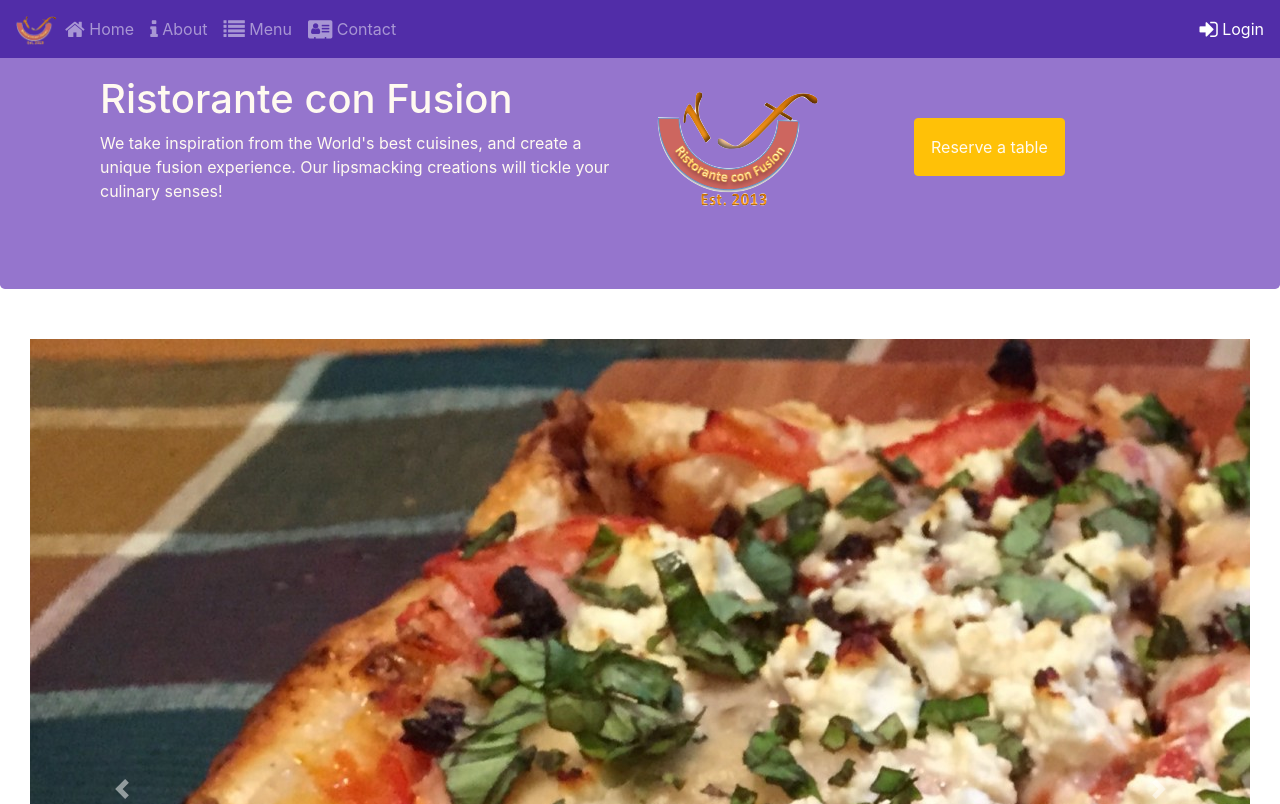
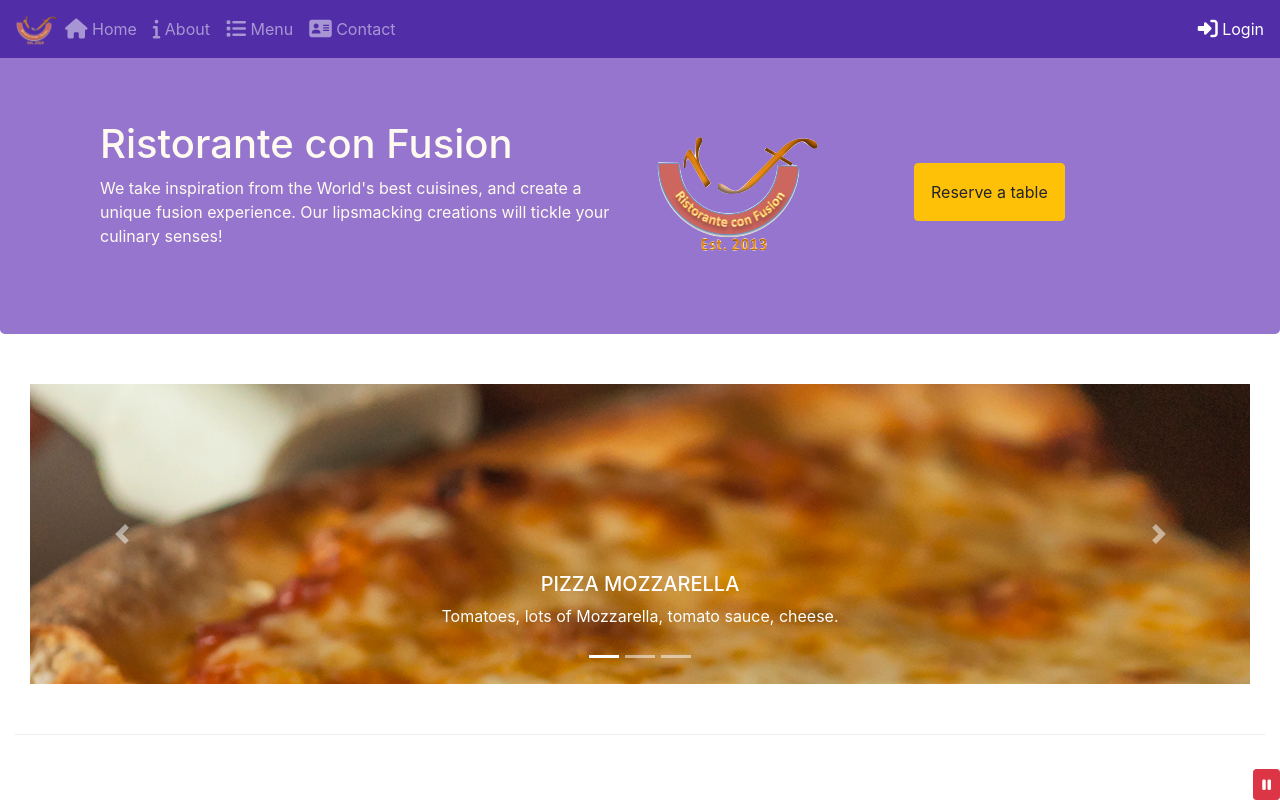
Before and after one commit to oliliyiyi/git-test-1, a website: page index.html in a window 1280 px wide. Shown: the top 804 px of the page. Drawn offline with nearby package versions, Linux system fonts and the light colour scheme.

Commit message:
Carousel and Sass

```diff
--- /dev/null
+++ b/css/styles.scss
@@ -0,0 +1,66 @@
+$lt-gray: #ddd;
+$background-dark: #512DA8;
+$background-light: #9575CD;
+$background-pale: #D1C4E9;
+
+//Hight variables
+$carousel-item-height: 300px;
+
+@mixin zero-margin($pad-up-dn, $pad-left-right){
+	margin: 0px auto;
+	padding: $pad-up-dn $pad-left-right;
+}
+
+.row-header{
+	@include zero-margin(0px,0px);
+}
+.row-content{
+	@include zero-margin(50px,0px);
+	border-bottom: 1px ridge;
+	min-height: 400px;
+}
+.footer{
+	background-color: $background-pale;
+	@include zero-margin(20px,0px);
+}
+.jumbotron{
+	@include zero-margin(70px,30px);
+	background: $background-light;
+	color: floralwhite;
+}
+address{
+	font-size: 80%;
+	margin: 0px;
+	color: #0f0f0f;
+}
+body{
+	padding: 50px 0px 0px 0px;
+	z-index: 0;
+}
+.navbar-dark{
+	background-color: $background-dark;
+}
+.tab-content{
+	border-left: 1px solid $lt-gray;
+	border-right: 1px solid $lt-gray;
+	border-bottom: 1px solid $lt-gray;
+	padding: 10px;
+}
+.carousel{
+	background: $background-dark;
+	.carousel-item{
+		height: $carousel-item-height;
+		img{
+			position: absolute;
+			top: 0;
+			left: 0;
+			min-height: 300px;
+		    }
+		}
+	}
+#carouselButton{
+	right: 0px;
+	position: absolute;
+	bottom: 0px;
+	z-index: 1;
+}
--- a/index.html
+++ b/index.html
@@ -267,14 +267,17 @@
             </div>
         </div>
         <div class="row">
-            <div class="btn-group" id="carouselButton">
+            <!-- <div class="btn-group" id="carouselButton">
                 <button class="btn btn-danger btn-sm" id="carousel-pause">
                     <span class="fa fa-pause"></span>
                 </button>
                 <button class="btn btn-danger btn-sm" id="carousel-play">
                     <span class="fa fa-play"></span>
                 </button>
-            </div>
+            </div> -->
+            <button class="btn btn-danger btn-sm" id="carouselButton">
+                <span id="carousel-button-icon" class="fa fa-pause"></span>
+            </button>
         </div>
     </div>
 
@@ -390,14 +393,27 @@
         </div>
     </footer>
     <script>
-        $(document).ready(function(){
-            $("#myCarousel").carousel({interval: 2000});
-            $("#carousel-pause").click(function(){
+        // $(document).ready(function(){
+        //     $("#myCarousel").carousel({interval: 2000});
+        //     $("#carousel-pause").click(function(){
+        //         $("#myCarousel").carousel('pause');
+        //     });
+        //     $("#carousel-play").click(function(){
+        //         $("#myCarousel").carousel('cycle');
+        //     });
+        // });
+        $("#myCarousel").carousel({interval: 2000});
+        $("#carouselButton").click(function(){
+            if($("#carouselButton").children("span").hasClass('fa-pause')){
                 $("#myCarousel").carousel('pause');
-            });
-            $("#carousel-play").click(function(){
+                $("#carouselButton").children("span").removeClass('fa-pause');
+                $("#carouselButton").children("span").addClass('fa-play');
+            }
+            else if ($("#carouselButton").children("span").hasClass('fa-play')){
                 $("#myCarousel").carousel('cycle');
-            });
+                $("#carouselButton").children("span").removeClass('fa-play');
+                $("#carouselButton").children("span").addClass('fa-pause');
+            }
         });
     </script>
 
--- a/package.json
+++ b/package.json
@@ -6,7 +6,8 @@
   "scripts": {
     "start": "npm run lite",
     "test": "echo \"Error: no test specified\" && exit 1",
-    "lite": "lite-server"
+    "lite": "lite-server",
+
   },
   "author": "",
   "license": "ISC",
```
Also changed, not shown: css/style.css, 1 other file.
